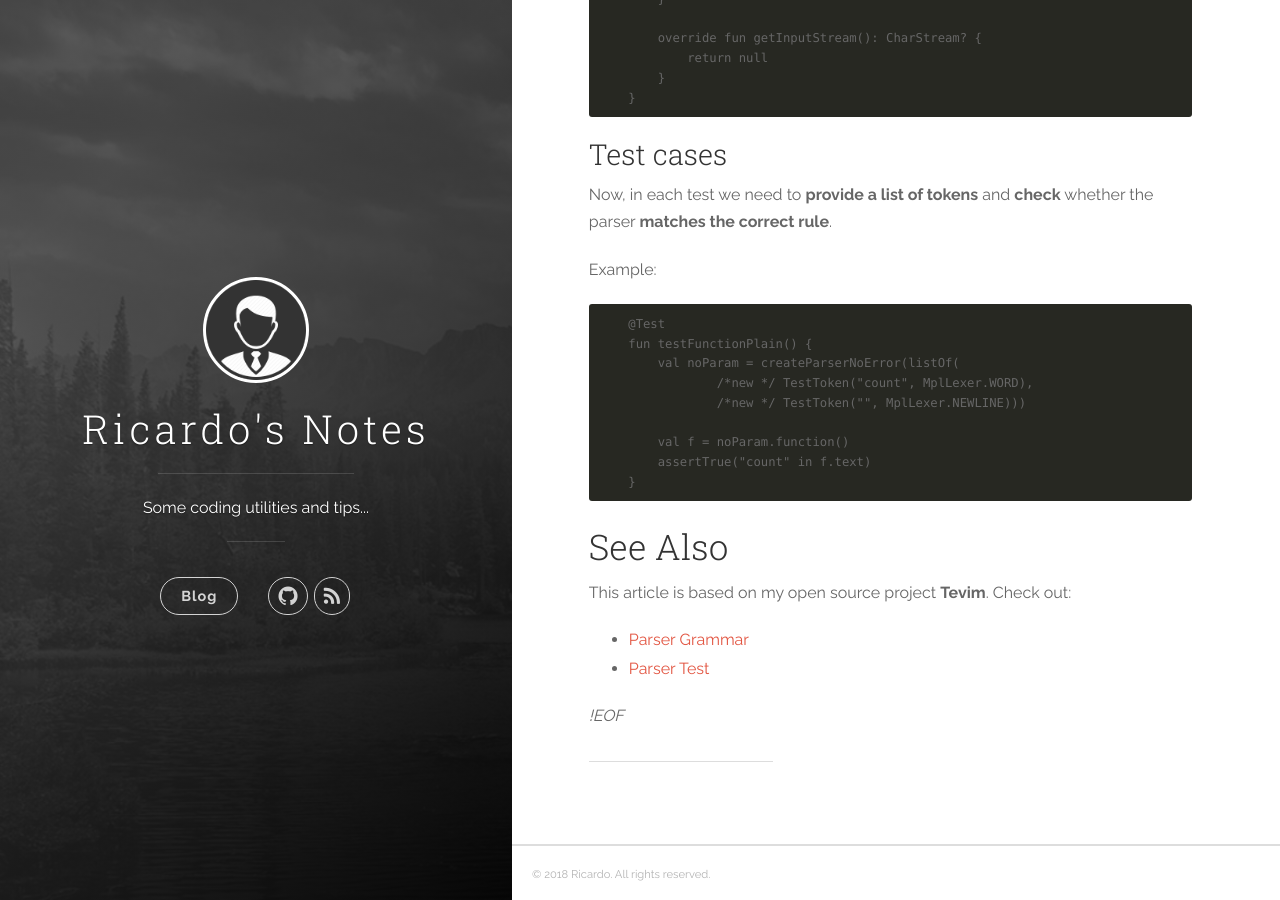
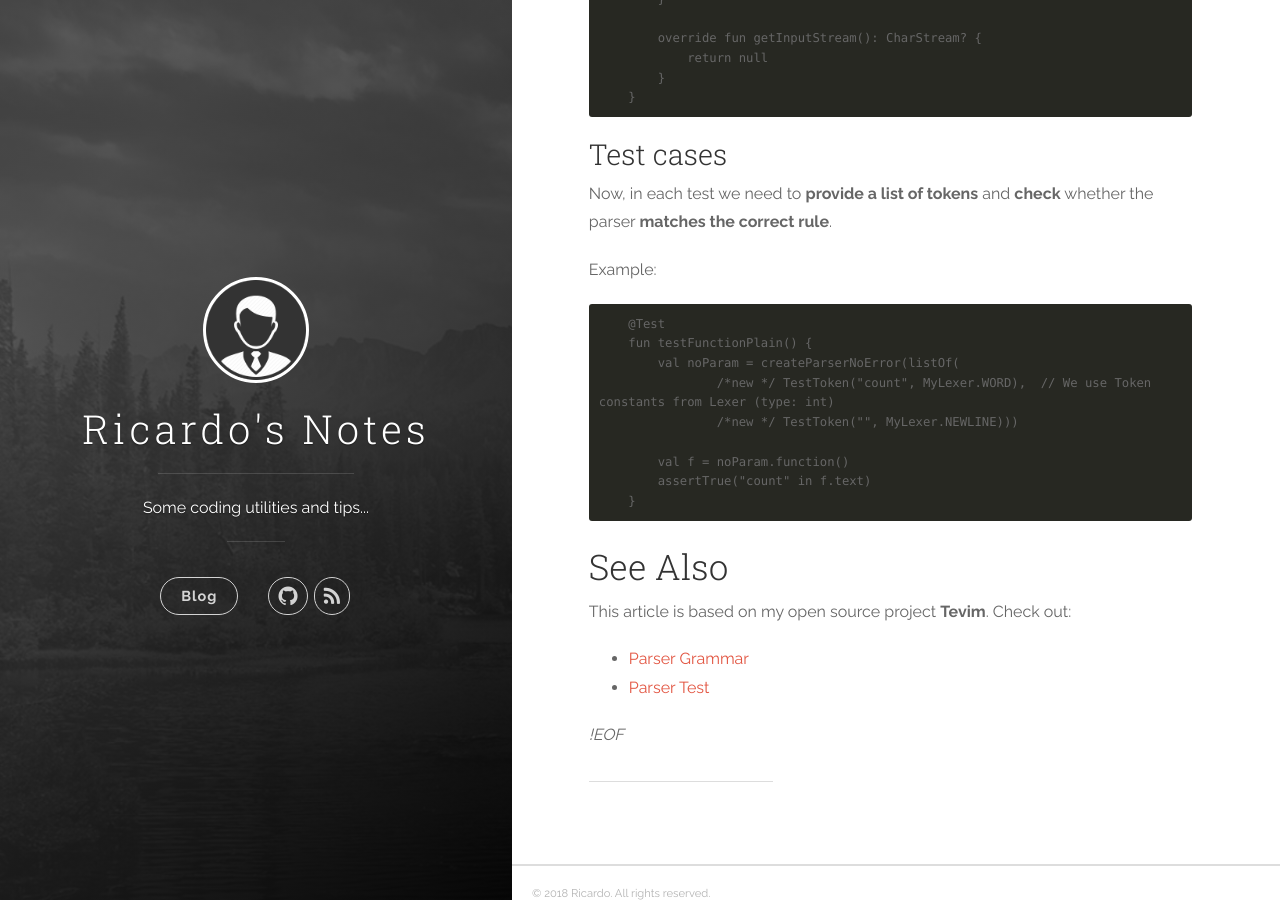
Before and after one commit to ssricardo/ssricardo.github.io, a Jekyll site: the page built from _posts/2018-12-19-junit-antlr-parser.md, in a window 1280 px wide and 900 px high, scrolled down 2828 px. Built offline with Jekyll 4.4.1, drawn with Linux system fonts in a browser that asks for light colours; nearby versions of some CDN libraries; some of the changed text lies outside the part shown.

Commit message:
Fix details in ANTLR Parser test article

```diff
--- a/_posts/2018-12-19-junit-antlr-parser.md
+++ b/_posts/2018-12-19-junit-antlr-parser.md
@@ -104,8 +106,8 @@ Example:
         @Test
         fun testFunctionPlain() {
             val noParam = createParserNoError(listOf(
-                    /*new */ TestToken("count", MplLexer.WORD),
-                    /*new */ TestToken("", MplLexer.NEWLINE)))
+                    /*new */ TestToken("count", MyLexer.WORD),  // We use Token constants from Lexer (type: int)
+                    /*new */ TestToken("", MyLexer.NEWLINE)))
 
             val f = noParam.function()
             assertTrue("count" in f.text)
```
Also changed, not shown: other parts of _posts/2018-12-19-junit-antlr-parser.md (+10 -8 lines).
